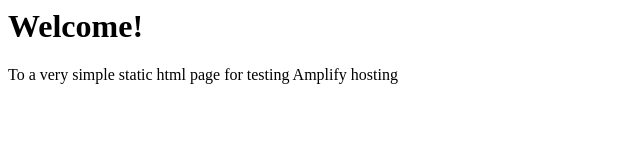
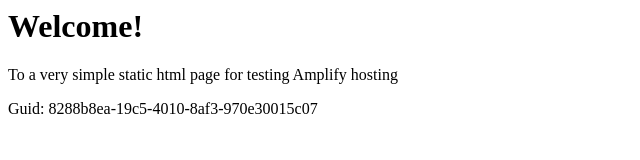
Before and after one commit to aws-aemilia-kix/Github-PR-Commit-Integration-Test-DoNotTouch-GitHubAutoBuildCanaryTest-v1-preprod-ap-northeast-3, a website: page src/index.html in a window 1280 px wide. Shown: the whole page, without its empty margins (0-640 px from the left). Drawn offline with Linux system fonts and the light colour scheme.

Commit message:
commit from integ tests

```diff
--- a/src/index.html
+++ b/src/index.html
@@ -1,3 +1,5 @@
+
+
 <html lang="en">
 
 <head>
@@ -10,6 +12,6 @@
 <body>
     <h1>Welcome!</h1>
     <p>To a very simple static html page for testing Amplify hosting</p>
-</body>
+    <p>Guid: 8288b8ea-19c5-4010-8af3-970e30015c07</p></body>
 
 </html>
```
